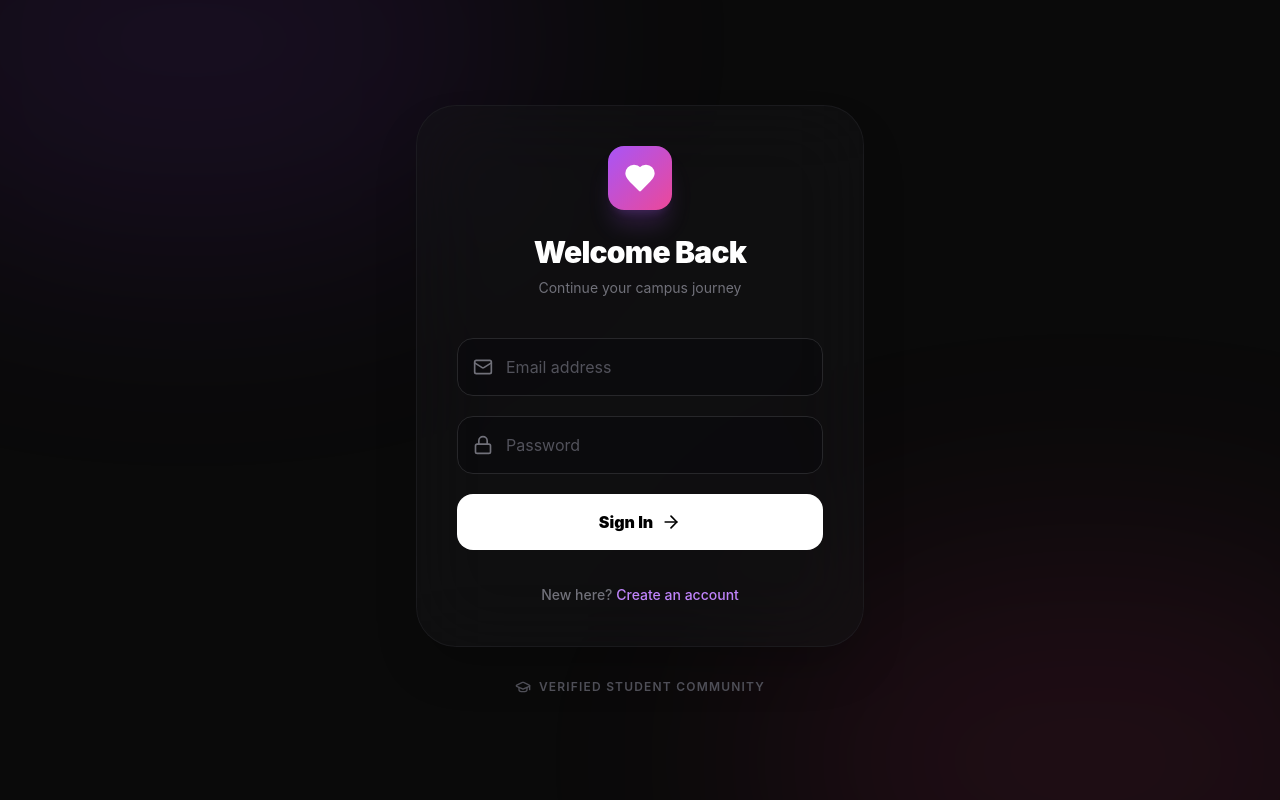
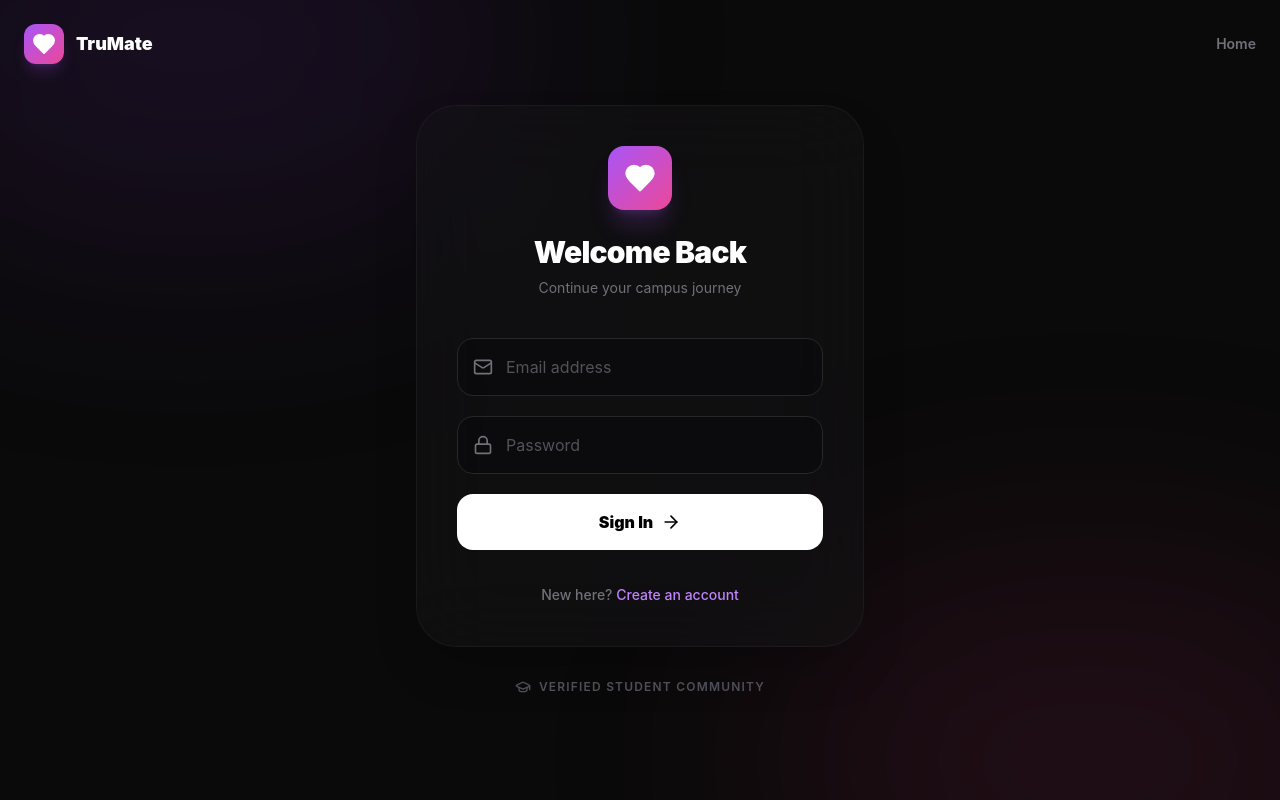
Before and after one commit to Shayankazi/Trumate, a React (Vite) app: page /login in a window 1280 px wide. Built offline with nearby package versions, Linux system fonts and the light colour scheme; no server answers.

Commit message:
navbar added

```diff
--- a/src/components/BottomNav.tsx
+++ b/src/components/BottomNav.tsx
@@ -1,9 +1,21 @@
 import { NavLink } from 'react-router-dom';
-import { Compass, Heart, MessageCircle, User } from 'lucide-react';
+import { Home, Compass, Heart, User } from 'lucide-react';
 
 export default function BottomNav() {
   return (
     <nav className="fixed bottom-0 left-0 right-0 bg-zinc-900/80 backdrop-blur-lg border-t border-zinc-800 px-6 py-3 flex justify-between items-center z-50">
+      <NavLink
+        to="/"
+        className={({ isActive }) =>
+          `flex flex-col items-center gap-1 transition-colors ${
+            isActive ? 'text-purple-500' : 'text-zinc-500'
+          }`
+        }
+      >
+        <Home size={24} />
+        <span className="text-[10px] font-medium uppercase tracking-tighter">Home</span>
+      </NavLink>
+
       <NavLink
         to="/discover"
         className={({ isActive }) =>
--- a/src/pages/Home.tsx
+++ b/src/pages/Home.tsx
@@ -2,6 +2,7 @@ import { Link } from 'react-router-dom';
 import { motion } from 'framer-motion';
 import { useAuthStore } from '../store/authStore';
 import { GraduationCap, BookOpen, Users, ArrowRight, Heart, MessageCircle, Sparkles } from 'lucide-react';
+import BottomNav from '../components/BottomNav';
 
 export default function Home() {
   const user = useAuthStore((state) => state.user);
@@ -29,7 +30,7 @@ export default function Home() {
   };
 
   return (
-    <div className="min-h-screen bg-[#0A0A0A] text-white selection:bg-purple-500/30 overflow-x-hidden">
+    <div className="min-h-screen bg-[#0A0A0A] text-white selection:bg-purple-500/30 overflow-x-hidden pb-32">
       {/* Animated Background Elements */}
       <div className="fixed inset-0 overflow-hidden pointer-events-none">
         <div className="absolute top-[-10%] left-[-10%] w-[40%] h-[40%] bg-purple-600/10 rounded-full blur-[120px] animate-pulse" />
@@ -100,10 +101,10 @@ export default function Home() {
 
           <motion.div variants={itemVariants} className="flex flex-col sm:flex-row gap-4">
             <Link
-              to="/login"
+              to={user ? "/discover" : "/login"}
               className="group relative inline-flex items-center gap-2 bg-white text-black font-bold text-lg px-8 py-4 rounded-2xl hover:scale-[1.02] active:scale-[0.98] transition-all duration-300"
             >
-              Start Swiping
+              {user ? 'Go to Discover' : 'Start Swiping'}
               <ArrowRight className="w-5 h-5 group-hover:translate-x-1 transition-transform" />
             </Link>
             <button className="px-8 py-4 rounded-2xl border border-zinc-800 font-bold text-lg hover:bg-zinc-900 transition-all">
@@ -195,6 +196,8 @@ export default function Home() {
           <p className="text-zinc-600 text-sm">© 2024 TruMate. Built for the modern student experience.</p>
         </div>
       </footer>
+
+      {user ? <BottomNav /> : null}
     </div>
   );
 }
--- a/src/pages/Login.tsx
+++ b/src/pages/Login.tsx
@@ -1,5 +1,5 @@
 import { useState } from 'react';
-import { useNavigate } from 'react-router-dom';
+import { Link, useNavigate } from 'react-router-dom';
 import { motion, AnimatePresence } from 'framer-motion';
 import { useAuthStore } from '../store/authStore';
 import { Mail, Lock, User, GraduationCap, Heart, ArrowRight, ChevronLeft } from 'lucide-react';
@@ -52,6 +52,24 @@ export default function Login() {
       {/* Background Glows */}
       <div className="absolute top-[-20%] left-[-10%] w-[50%] h-[50%] bg-purple-600/10 rounded-full blur-[120px] pointer-events-none" />
       <div className="absolute bottom-[-20%] right-[-10%] w-[50%] h-[50%] bg-pink-600/10 rounded-full blur-[120px] pointer-events-none" />
+
+      <div className="absolute top-0 left-0 right-0 z-20">
+        <div className="max-w-7xl mx-auto px-6 py-6 flex items-center justify-between">
+          <Link to="/" className="flex items-center gap-3">
+            <div className="w-10 h-10 bg-gradient-to-br from-purple-500 to-pink-500 rounded-xl flex items-center justify-center shadow-lg shadow-purple-500/20">
+              <Heart className="text-white w-6 h-6" fill="currentColor" />
+            </div>
+            <span className="text-lg font-black text-white">TruMate</span>
+          </Link>
+
+          <Link
+            to="/"
+            className="text-zinc-500 hover:text-white text-sm font-semibold transition-colors"
+          >
+            Home
+          </Link>
+        </div>
+      </div>
 
       <motion.div
         initial={{ opacity: 0, y: 20 }}
```
